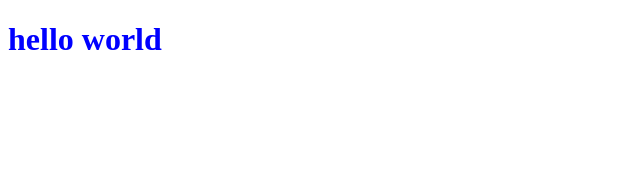
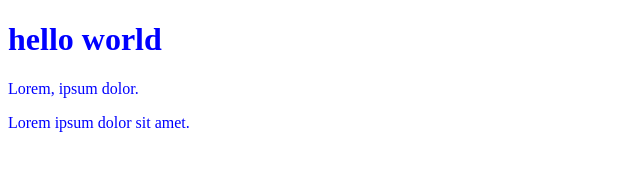
Before and after one commit to wladimirGO/practica-git, a plain HTML site: page index.html in a window 1280 px wide. Shown: the whole page, without its empty margins (0-640 px from the left). Drawn offline with Linux system fonts and the light colour scheme.

Commit message:
parrafo y span

```diff
--- a/index.html
+++ b/index.html
@@ -10,5 +10,8 @@
 
 <body>
     <h1>hello world</h1>
+    <p>Lorem, ipsum dolor.
+    </p>
+    <span>Lorem ipsum dolor sit amet.</span>
 </body>
 </html>
```
